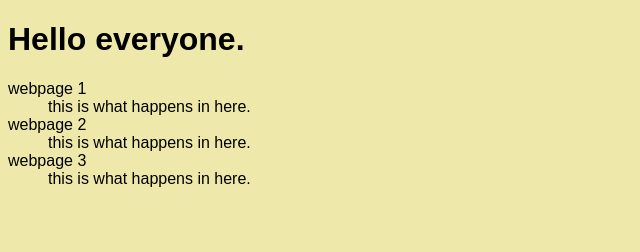
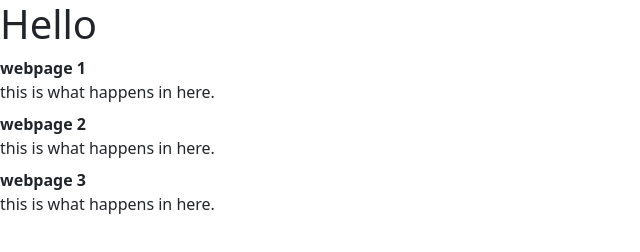
Before and after one commit to trapi2009/trapi2009.github.io, a plain HTML site: page index.html in a window 1280 px wide. Shown: the whole page, without its empty margins (0-640 px from the left). Drawn offline with nearby package versions, Linux system fonts and the light colour scheme.

Commit message:
Added Bootstrap

```diff
--- a/index.html
+++ b/index.html
@@ -7,9 +7,13 @@
                 background-color: palegoldenrod;
             }
         </style>
+            <link href="https://cdn.jsdelivr.net/npm/bootstrap@5.3.0-alpha3/dist/css/bootstrap.min.css" rel="stylesheet" integrity="sha384-KK94CHFLLe+nY2dmCWGMq91rCGa5gtU4mk92HdvYe+M/SXH301p5ILy+dN9+nJOZ" crossorigin="anonymous">
     </head>
     <body>
-        <H1>Hello everyone.</H1>
+        <script src="https://cdn.jsdelivr.net/npm/bootstrap@5.3.0-alpha3/dist/js/bootstrap.bundle.min.js" integrity="sha384-ENjdO4Dr2bkBIFxQpeoTz1HIcje39Wm4jDKdf19U8gI4ddQ3GYNS7NTKfAdVQSZe" crossorigin="anonymous"></script>
+        <header>
+            <h1>Hello</h1>
+        </header>
         <dl>
             <dt>webpage 1</dt>
             <dd>this is what happens in here.</dd>
```
